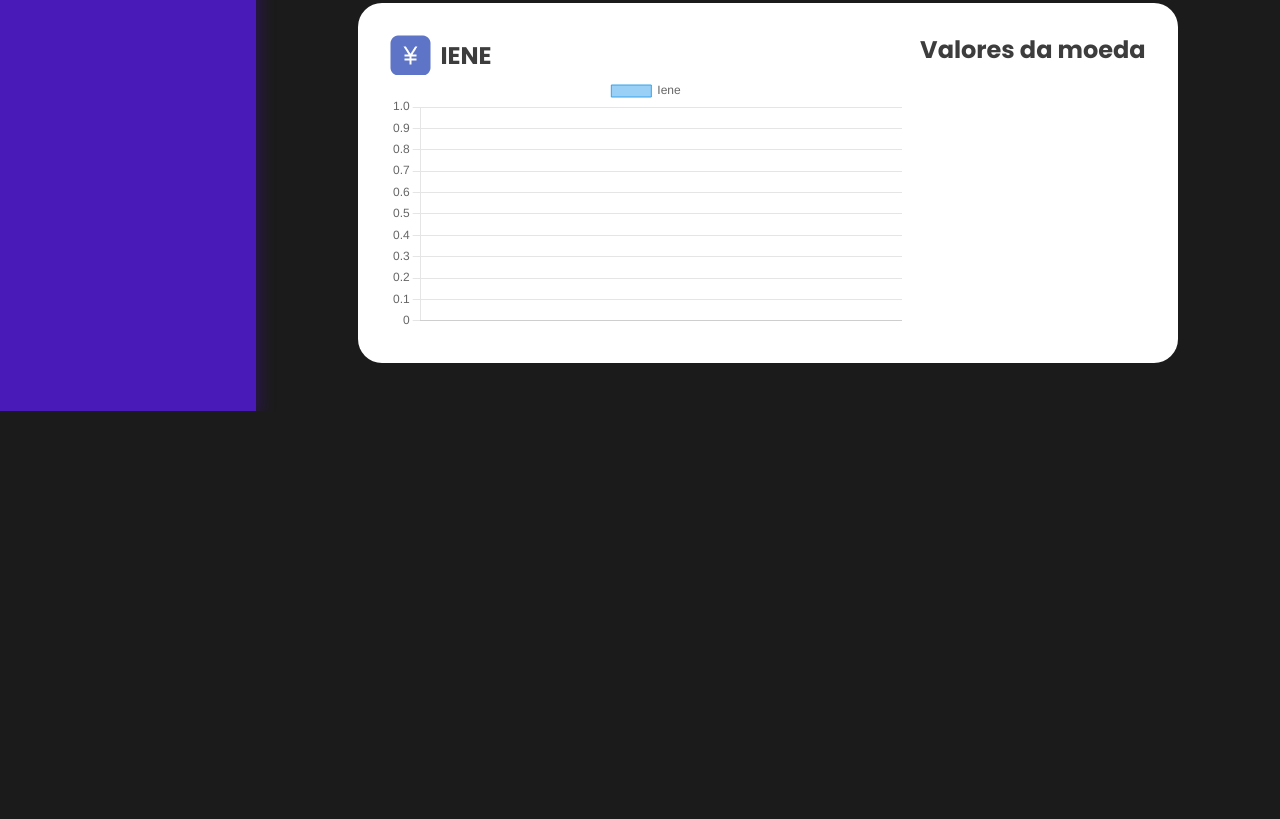
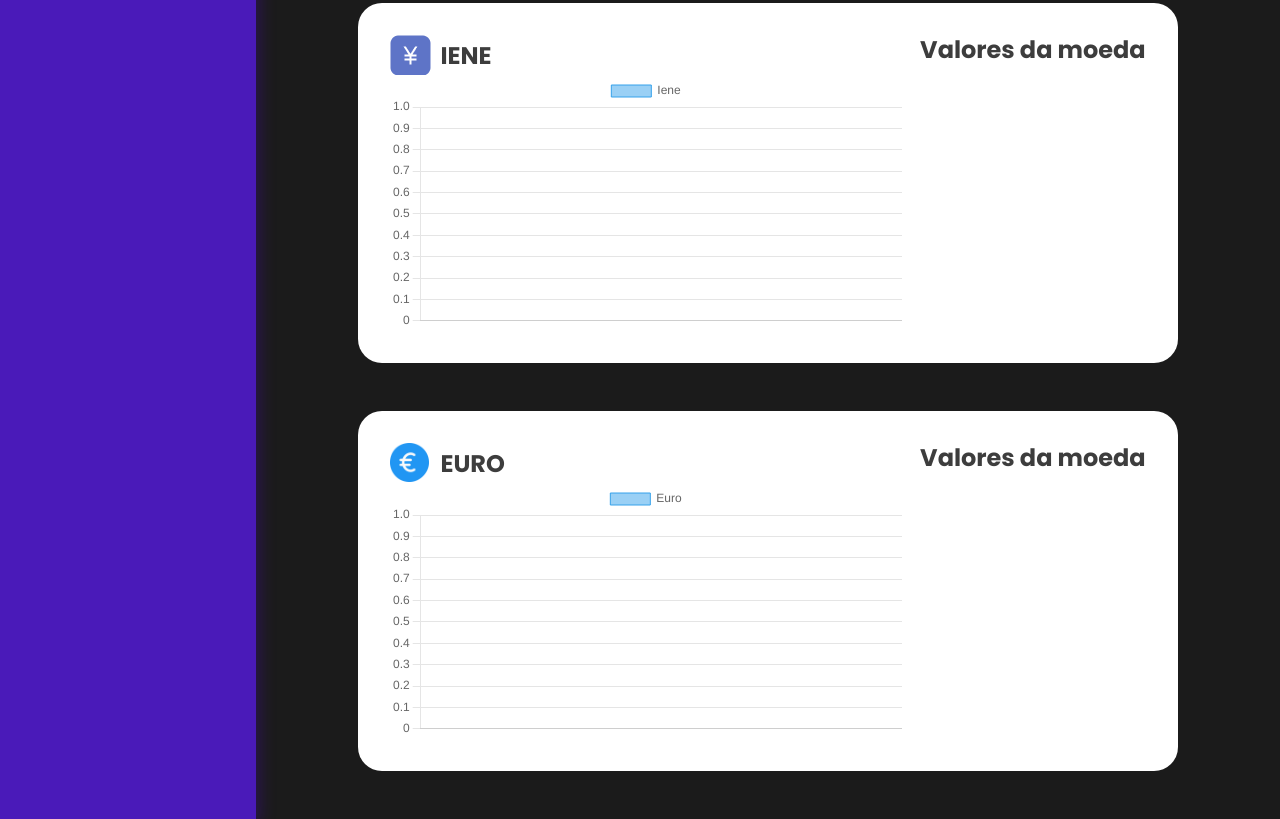
Before and after one commit to LarissaCamyle/CoinByte, a plain HTML site: page index.html in a window 1280 px wide. Shown: the part 513-1332 px from the top of the page. Before the commit the page ends 924 px from the top, so only its background shows below. Drawn offline with nearby package versions, Linux system fonts and the light colour scheme; no server answers.

Commit message:
Adicionando a moeda euro

```diff
--- a/index.html
+++ b/index.html
@@ -54,7 +54,23 @@
             <ul class="investimentos__lista" id="iene" data-lista>
             </ul>
           </div>
-        </article>
+    </article>
+
+    <article class="dadosEuro">
+      <div class="grafico">
+        <div class="grafico__titulo">
+          <span class="grafico__ilustracao-euro"></span>
+          <h2>EURO</h2>
+        </div>
+        <canvas id="graficoEuro"></canvas>
+      </div>
+
+      <div class="investimentos">
+        <h2>Valores da moeda</h2>
+        <ul class="investimentos__lista" id="euro" data-lista>
+        </ul>
+      </div>
+  </article>
 
   </main>
   <script src="https://cdn.jsdelivr.net/npm/chart.js"></script>
--- a/script/dadosDoGrafico.js
+++ b/script/dadosDoGrafico.js
@@ -3,7 +3,6 @@ export const dadosDoGrafico = {
     gerarHorario(){
         let data = new Date()
         let horario = data.getHours() + ":" + data.getMinutes() + ":" + data.getSeconds();
-        console.log(horario)
         return horario
     },
 
--- /dev/null
+++ b/script/graficoParaEuro.js
@@ -0,0 +1,13 @@
+const graficoEuro = document.getElementById('graficoEuro');
+
+export const graficoParaEuro = new Chart(graficoEuro, {
+    type: 'line',
+    data: {
+        labels: [],
+        datasets: [{
+            label: 'Euro',
+            data: [],
+            borderWidth: 1
+        }]
+    }
+})
--- a/script/imprimeCotacao.js
+++ b/script/imprimeCotacao.js
@@ -4,12 +4,14 @@ export function imprimeCotacao(nome, valor){
 
     const acentos = {
         "dolar": "dólar",
-        "iene": "iene"
+        "iene": "iene",
+        "euro": "euro"
     }
 
     const plurais = {
         "dolar": "dólares",
-        "iene": "ienes"
+        "iene": "ienes",
+        "euro": "euros"
     }
 
     //em vez de somar ele multiplica i por 10 a cada loop
--- a/script/script.js
+++ b/script/script.js
@@ -2,12 +2,14 @@ import { dadosDoGrafico } from "./dadosDoGrafico.js";
 import { graficoParaDolar } from "./graficoParaDolar.js";
 import { graficoParaIene } from "./graficoParaIene.js";
 import { imprimeCotacao } from "./imprimeCotacao.js";
+import { graficoParaEuro } from "./graficoParaEuro.js";
 
 //INICIANDO O TRABALHADOR DOLAR
 let workerDolar = new Worker("/script/workers/workerDolar.js")
 //envia uma mensagem para o worker
 workerDolar.postMessage('usd');
 
+//recebe mensagem do worker
 workerDolar.addEventListener("message", event => {
     //recebe os dados
     let tempo = dadosDoGrafico.gerarHorario();
@@ -28,6 +30,7 @@ let workerIene = new Worker("/script/workers/workerIene.js")
 //envia uma mensagem para o worker
 workerIene.postMessage('iene');
 
+//recebe mensagem do worker
 workerIene.addEventListener("message", event => {
     //recebe os dados
     let tempo = dadosDoGrafico.gerarHorario();
@@ -39,3 +42,22 @@ workerIene.addEventListener("message", event => {
     //gera cotacao
     imprimeCotacao("iene", valor)
 })
+
+
+//INICIANDO O TRABALHADOR PARA EURO
+let workerEuro = new Worker("/script/workers/workerEuro.js")
+//envia mensagem para o worker
+workerEuro.postMessage('euro')
+
+//recebe mensagem do worker
+workerEuro.addEventListener("message", event => {
+    //recebe os dados
+    let tempo = dadosDoGrafico.gerarHorario();
+    let valor = event.data.ask;
+
+    //gera grafico
+    dadosDoGrafico.adicionarDados(graficoParaEuro, tempo, valor)
+
+    //gera cotacao
+    imprimeCotacao('euro', valor)
+})
--- /dev/null
+++ b/script/workers/workerEuro.js
@@ -0,0 +1,11 @@
+async function conectaAPI() {
+    const conecta = await fetch("https://economia.awesomeapi.com.br/last/EUR-BRL")
+    const conectaTraduzido = await conecta.json();
+    postMessage(conectaTraduzido.EURBRL)
+    console.log(conectaTraduzido)
+}
+
+addEventListener("message", event => {
+    conectaAPI()
+    setInterval(() => conectaAPI(), 5000)
+})
--- a/styles/grafico.css
+++ b/styles/grafico.css
@@ -1,5 +1,6 @@
 .dadosDolar,
-.dadosIene {
+.dadosIene,
+.dadosEuro {
     margin: 3em auto;
     padding: 2em;
     display: flex;
@@ -33,6 +34,10 @@
     background-image: url('../imagens/iene.png');
 }
 
+.grafico__ilustracao-euro {
+    background-image: url('../imagens/euro.png');
+}
+
 .grafico__titulo h2 {
     color: var(--cinza);
     font-weight: 700;
```
Also changed, not shown: script/conectaAPI.js (deleted, +0 -20 lines), imagens/euro.png (added).
